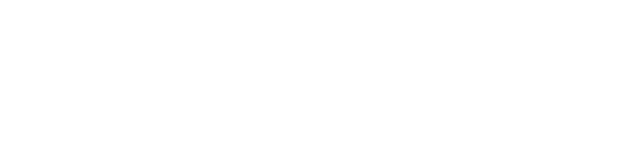
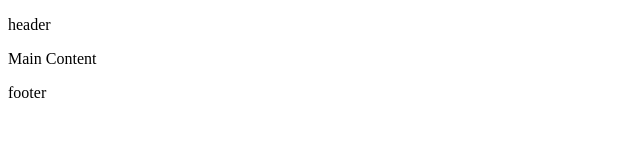
Before and after one commit to Zoten64/LoveRunning, a plain HTML site: page index.html in a window 1280 px wide. Shown: the whole page, without its empty margins (0-640 px from the left). Drawn offline with Linux system fonts and the light colour scheme.

Commit message:
Create general page structure

```diff
--- a/index.html
+++ b/index.html
@@ -5,7 +5,8 @@
     <meta charset="UTF-8">
     <meta name="viewport" content="width=device-width, initial-scale=1.0">
     <!--Meta tags for search engine-->
-    <meta name="description" content="Love running. Club for runners in Dublin, Ireland. Urban running, trail running. Dublin docklands and Phoenix park">
+    <meta name="description"
+        content="Love running. Club for runners in Dublin, Ireland. Urban running, trail running. Dublin docklands and Phoenix park">
     <meta name="keywords" content="love running, run, running club, runners, Irelan, Dublin, sport, exercise">
     <!--Title-->
     <title>Love Running</title>
@@ -16,7 +17,18 @@
 </head>
 
 <body>
-
+    <!--Header-->
+    <header>
+        <p>header</p>
+    </header>
+    <!--main content-->
+    <main>
+        <p>Main Content</p>
+    </main>
+    <!--footer-->
+    <footer>
+        <p> footer</p>
+    </footer>
 </body>
 
 </html>
```
